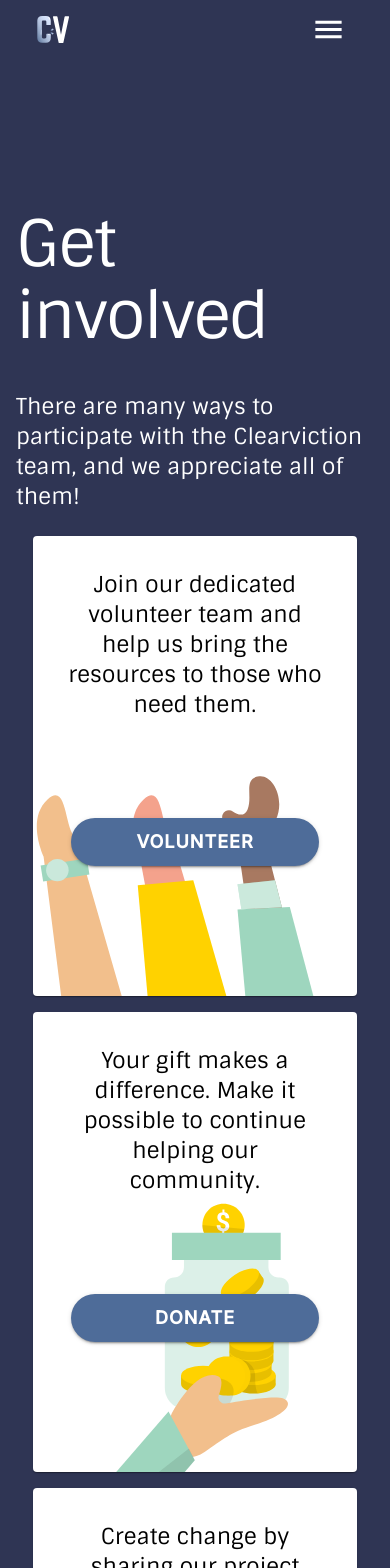
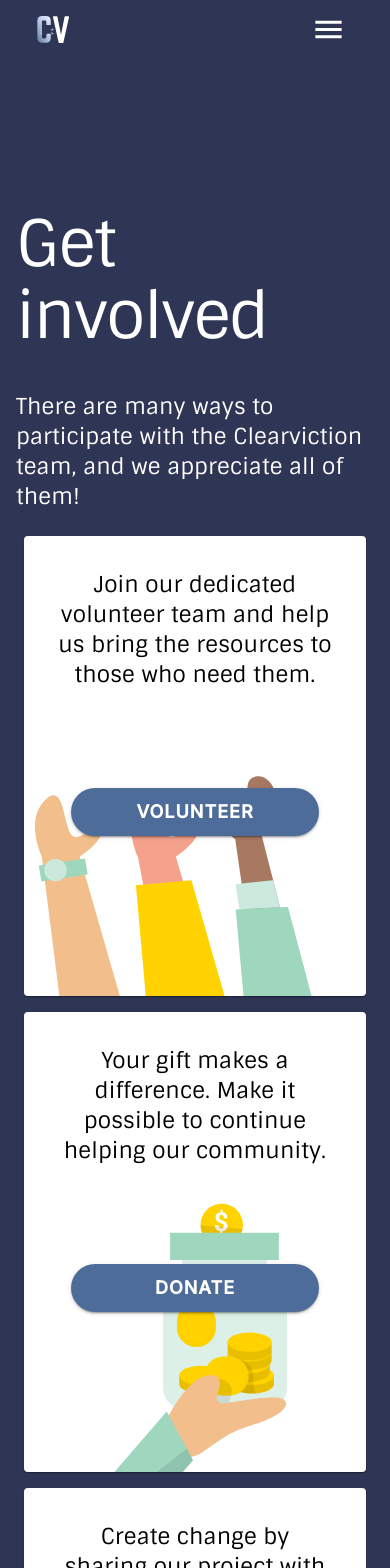
Before and after one commit to openseattle/clearviction-v1, a React (Create React App) app: page /get-involved in a window 390 px wide. Shown: the top 1568 px of the page. Built offline with nearby package versions, Linux system fonts and the light colour scheme.

Commit message:
adjust small breakpoint width on image

```diff
--- a/src/Components/ImageContentCard.jsx
+++ b/src/Components/ImageContentCard.jsx
@@ -9,7 +9,7 @@ import { RedesignButtonPrimary } from "../ui-kit/RedesignButtonPrimary";
 const useStyles = makeStyles((theme) => ({
   rootStyle: {
     height: 460,
-    width: 324,
+    minWidth: 280,
   },
   cardTextSTyle: {
     padding: 34,
```
